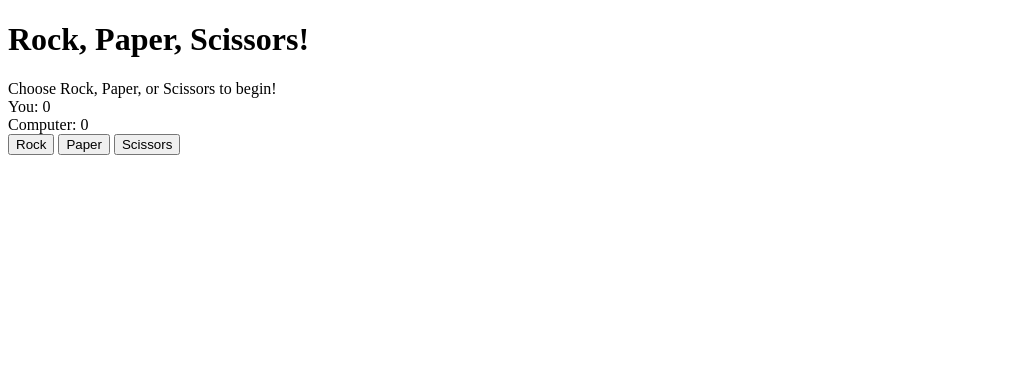
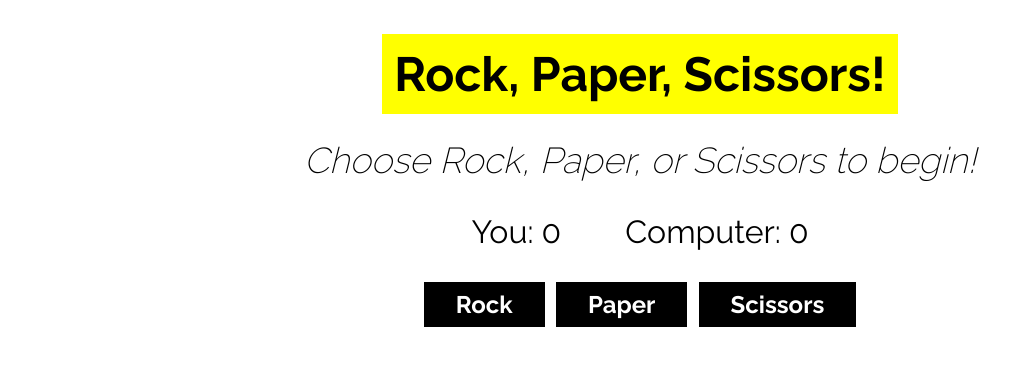
Before and after one commit to nathancabigao/rock-paper-scissors, a plain HTML site: page index.html in a window 1280 px wide. Shown: the whole page, without its empty margins (0-1034 px from the left). Drawn offline with Linux system fonts and the light colour scheme.

Commit message:
Add styling for the page

```diff
--- a/index.html
+++ b/index.html
@@ -5,14 +5,17 @@
     <meta http-equiv="X-UA-Compatible" content="IE=edge">
     <meta name="viewport" content="width=device-width, initial-scale=1.0">
     <script src="./script.js" async></script>
+    <link rel="stylesheet" href="./style.css">
     <title>Rock Paper Scissors</title>
 </head>
 <body>
-    <h1>Rock, Paper, Scissors!</h1>
+    <div class="container"><h1>Rock, Paper, Scissors!</h1></div>
     <div class="results">
         <div class="result-text">Choose Rock, Paper, or Scissors to begin!</div>
-        <div class="score" id="score-human">You: 0</div>
-        <div class="score" id="score-computer">Computer: 0</div>
+        <div class="score">
+            <div id="score-human">You: 0</div>
+            <div id="score-computer">Computer: 0</div>
+        </div>
     </div>
     <div class="buttons">
         <button class="rps-btn" id="rock">Rock</button>
--- /dev/null
+++ b/style.css
@@ -0,0 +1,68 @@
+@import url('https://fonts.googleapis.com/css2?family=Raleway:wght@200;400;700&display=swap');
+
+* {
+    margin: 0;
+    padding: 0;
+    font-family: "Raleway", Arial, Helvetica, sans-serif;
+    box-sizing: border-box;
+}
+
+.container {
+    display: flex;
+    justify-content: center;
+}
+
+h1 {
+    font-weight: 700;
+    font-size: 48px;
+    color:#000000;
+    background-color: yellow;
+    text-align: center;
+    display: inline-block;
+    padding: 12px;
+    margin: .7em 0 0 0;
+}
+
+.results {
+    display: flex;
+    flex-direction: column;
+}
+
+.result-text {
+    font-size: 36px;
+    font-weight: 200;
+    font-style: italic;
+    text-align: center;
+    margin: .7em 0 0 0;
+}
+
+.score {
+    display: flex;
+    justify-content: center;
+    gap: 2em;
+    font-size: 32px;
+    margin: 1em 0 1em 0;
+}
+
+.buttons {
+    display: flex;
+    justify-content: center;
+    gap: .7em;
+}
+
+.rps-btn {
+    font-size: 24px;
+    font-weight: 700;
+    padding: 8px 32px;
+    background-color: #000000;
+    border: none;
+    color: #ffffff;
+}
+
+.rps-btn:hover {
+    background-color:#333333;
+}
+
+.rps-btn:active {
+    background-color:#999999;
+}
```
